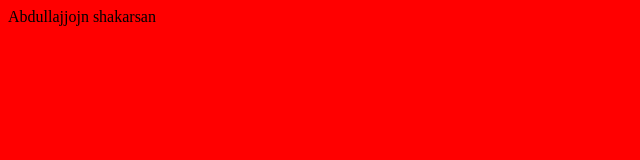
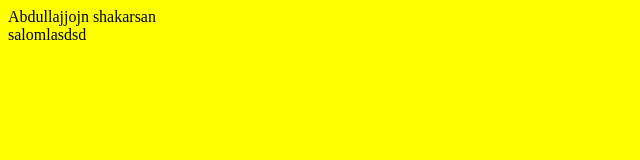
Before and after one commit to Robiyatuit/dars_12, a plain HTML site: page index.html in a window 1280 px wide. Shown: the whole page, without its empty margins (0-640 px from the left). Drawn offline with Linux system fonts and the light colour scheme.

Commit message:
add header

```diff
--- a/index.html
+++ b/index.html
@@ -9,5 +9,8 @@
 </head>
 <body>
     Abdullajjojn shakarsan
+    <header>
+        salomlasdsd
+    </header>
 </body>
 </html>
--- a/style.css
+++ b/style.css
@@ -1,3 +1,3 @@
 body{
-    background-color: red;
+    background-color: yellow;
 }
```
